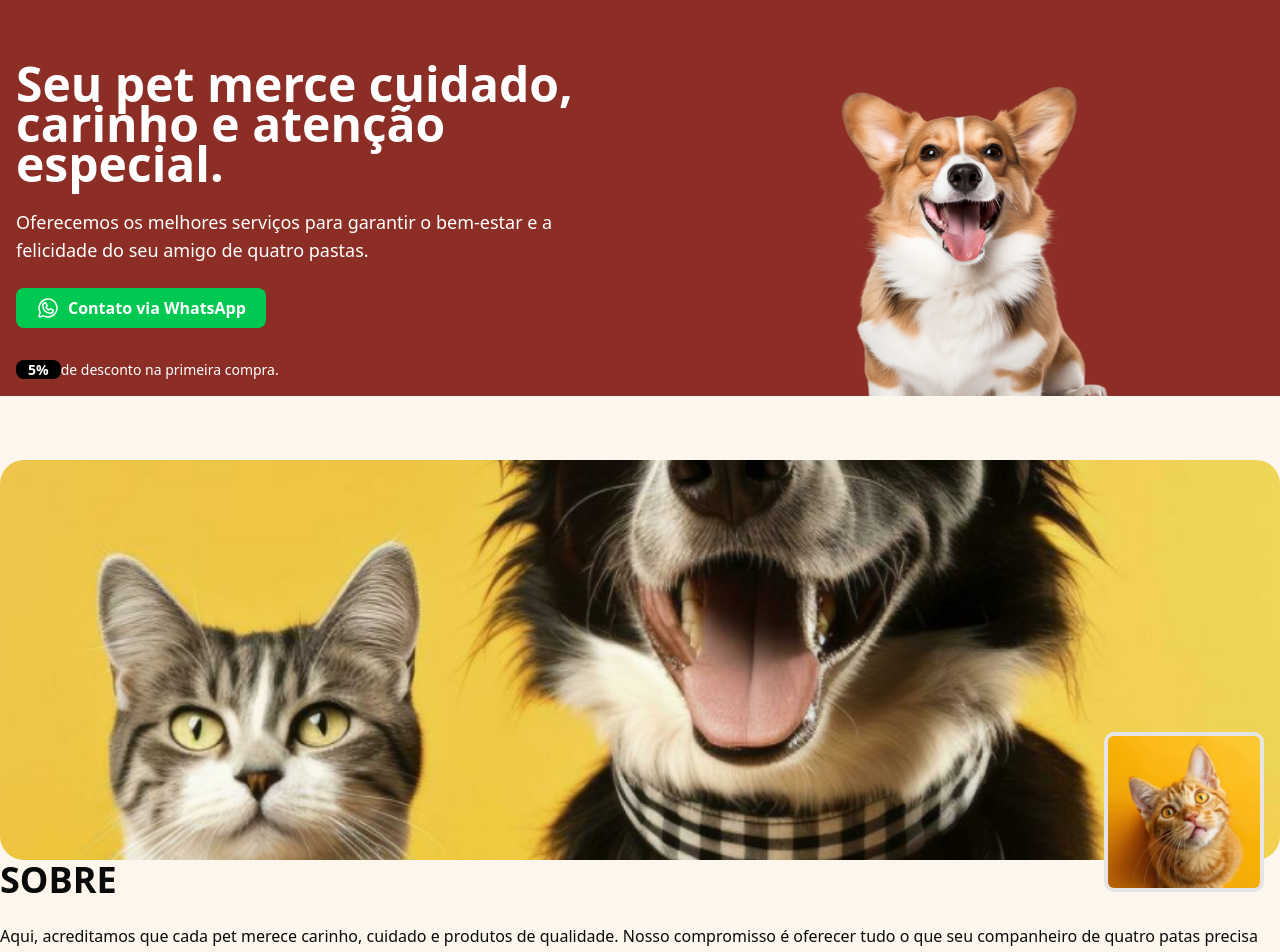
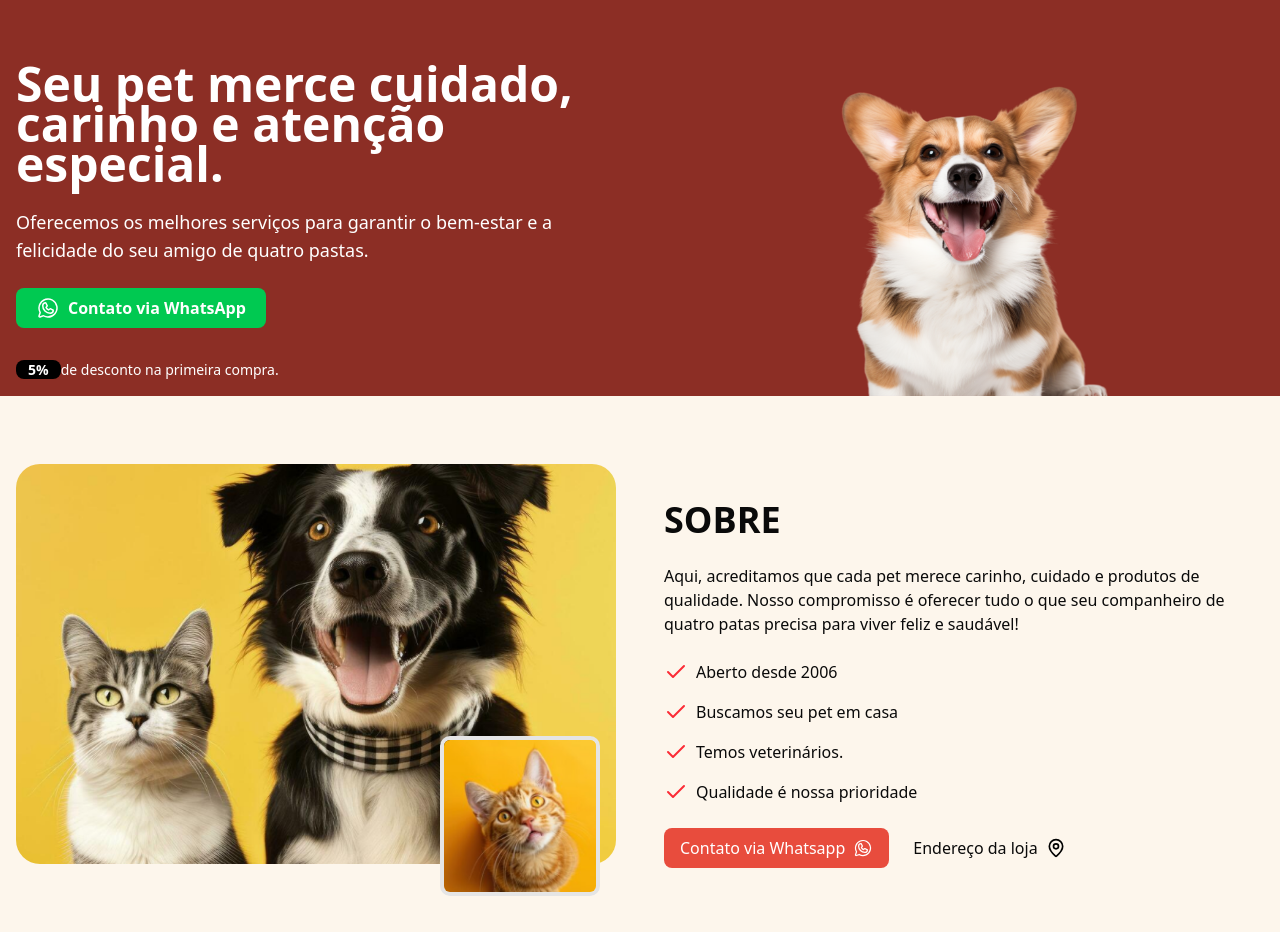
Before and after one commit to wallacejunioreis/site-pet, a Next.js app: page / in a window 1280 px wide. Shown: the top 952 px of the page. Built offline with nearby package versions, Linux system fonts and the light colour scheme.

Commit message:
Finalizado a seção sobre da página About.

```diff
--- a/src/app/_components/about.tsx
+++ b/src/app/_components/about.tsx
@@ -1,18 +1,18 @@
 import Image from "next/image";
 import about1img from '../../../public/about-1.png'
 import about2img from '../../../public/about-2.png'
-import { Check } from "lucide-react";
+import { Check, MapPin } from "lucide-react";
 import { WhatsappLogo } from "@phosphor-icons/react/dist/ssr";
 
 
 
 
-export function About(){
-    return(
+export function About() {
+    return (
         <section className="bg-[#FDF6ec] py-16">
-            <div className="container mx-auto grid-cols-1 lg:grid-cols-2 gap-12 items-center">
+            <div className="container px-4 mx-auto ">
 
-
+                <div className="grid grid-cols-1 lg:grid-cols-2 gap-12 items-center">
                 <div className="relative ">
                     <div className="relative w-full h-[400px] rounded-3xl overflow-hidden">
                         <Image
@@ -34,7 +34,9 @@ export function About(){
                         />
                     </div>
                 </div>
-            <div className="space-y-6">
+
+
+                <div className="space-y-6 mt-10">
                     <h2 className="text-4xl font-bold">
                         SOBRE
                     </h2>
@@ -45,30 +47,45 @@ export function About(){
 
                     <ul className="space-y-4 ">
                         <li className="flex items-center gap-2">
-                        <Check className="text-red-500"/>
+                            <Check className="text-red-500" />
                             Aberto desde 2006
                         </li>
                         <li className="flex items-center gap-2">
-                        <Check className="text-red-500"/>
-                        Aberto desde 2006
+                            <Check className="text-red-500" />
+                            Buscamos seu pet em casa
                         </li>
                         <li className="flex items-center gap-2">
-                        <Check className="text-red-500"/>
+                            <Check className="text-red-500" />
                             Temos veterinários.
                         </li>
                         <li className="flex items-center gap-2">
-                        <Check className="text-red-500"/>
+                            <Check className="text-red-500" />
                             Qualidade é nossa prioridade
                         </li>
                     </ul>
 
+                    <div className="flex gap-2">
                         <a href="#"
                             className="bg-[#E84C3D] text-white flex items-center justify-center w-fit gap-2 px-4 py-2 rounded-md">
                             Contato via Whatsapp
-                    <WhatsappLogo className="w-5 h-5 text-white"/>
+                            <WhatsappLogo className="w-5 h-5 text-white" />
                         </a>
 
+                        <a href="#"
+                            className="flex items-center justify-center w-fit gap-2 px-4 py-2 rounded-md">
+                            Endereço da loja
+                            <MapPin className="w-5 h-5 text-black" />
+                        </a>
                     </div>
+
+                </div>
+
+                </div>
+
+
+
+
+
             </div>
         </section>
     )
```
Lines whose indentation alone changed are shown as unchanged.
